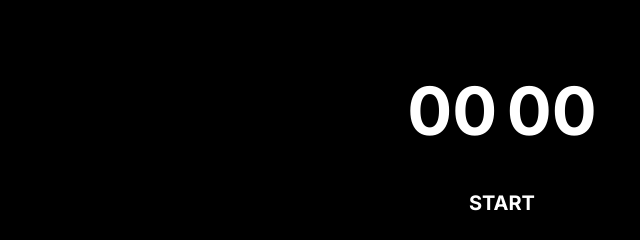
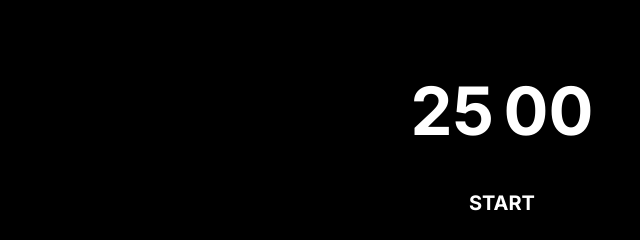
Before and after one commit to ABlueWhale/ben.pet, a plain HTML site: page timer.html in a window 1280 px wide. Shown: the part 262-502 px from the top of the page, 138-778 px from the left. Drawn offline with Linux system fonts and the light colour scheme.

Commit message:
Default time pomodoro

```diff
--- a/timer.html
+++ b/timer.html
@@ -58,7 +58,7 @@
     <h1 class="title"><a class="home" href="index.html">BEN.PET&copy;</a></h1>
     <div class="container">
         <h1 class="time">
-            <span id="minutes" contenteditable="true">00</span>
+            <span id="minutes" contenteditable="true">25</span>
             <span id="seconds" contenteditable="true">00</span>
         </h1>
         <h1 id="controlButton" class="controlButton">START</h1> <!-- Control Button -->
```
